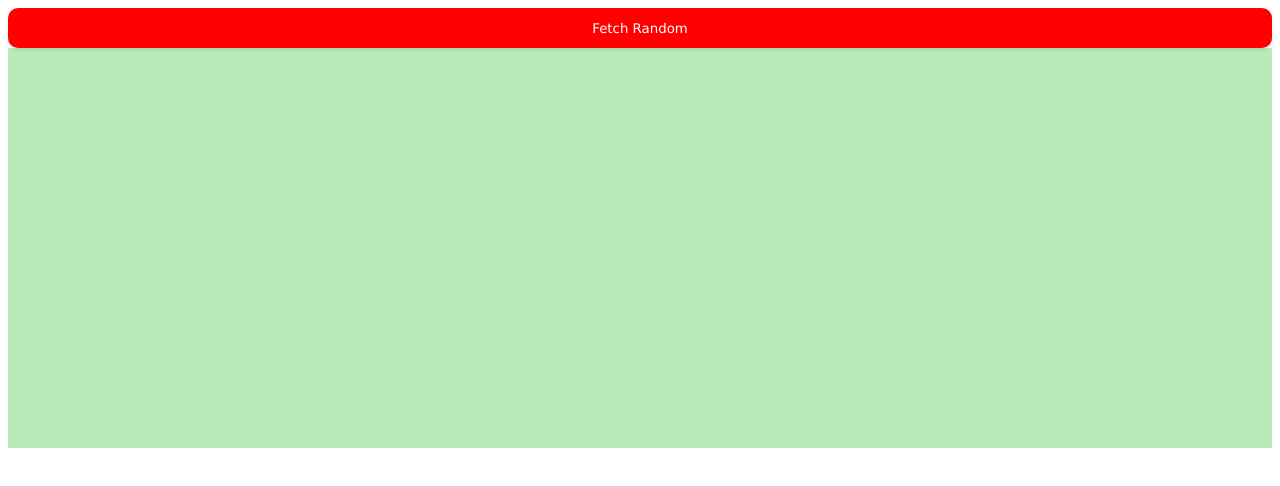
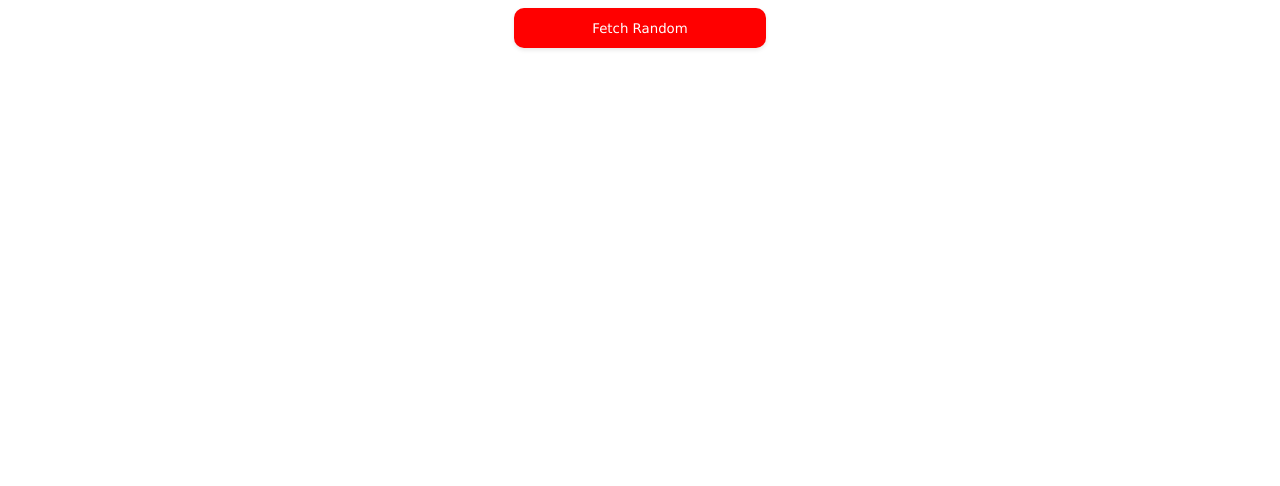
Before and after one commit to thejjwang/9SimpleReactExercises, a React (Vite) app in the folder vite-project/: page / in a window 1280 px wide. Shown: the top 486 px of the page. Built offline with nearby package versions, Linux system fonts and the light colour scheme.

Commit message:
styling ok

```diff
--- a/vite-project/src/App.css
+++ b/vite-project/src/App.css
@@ -90,7 +90,7 @@
 }
 /* WorkingWithAPi.jsx */
 .fetchRandomBtn {
-    width: 100%;
+    width: 20%;
     height: 40px;
     background-color: red;
     border-radius: 10px;
@@ -105,3 +105,25 @@
   transform: translateY(2px); /* Shift the button down by 2 pixels when pressed */
   box-shadow: 0 3px 2px rgba(0, 0, 0, 0.2); /* Adjust the shadow on press */
 }
+.mainDiv {
+    display: flex;
+    flex-direction: column;
+    justify-content: center;
+    align-items: center;
+}
+.cardComponentContainer {
+    display: grid;
+    grid-template-columns: 1fr 1fr;
+    gap: 20px;
+    justify-content: center;
+    background-color: rgb(186, 234, 186);
+}
+.avatarCard {
+    background-color: white;
+    border-radius: 10px;
+    display: flex;
+    flex-direction: column;
+    justify-content: center;
+    margin: 20px;
+    text-align: left;
+}
--- a/vite-project/src/CardComponent.jsx
+++ b/vite-project/src/CardComponent.jsx
@@ -1,8 +1,9 @@
 const CardComponent = ({avatar}) => {
   return (
-    <div className="cardContainer">
+    <div className="cardComponentContainer">
       {avatar.map((avatar, i) => (
-        <div className="card" key={i}>
+        <div className="avatarCard" key={i}>
+          <img src={avatar.avatar} alt={avatar.id} />
           <h3>
             {avatar.first_name} {avatar.last_name}
           </h3>
--- a/vite-project/src/WorkingWithApi.jsx
+++ b/vite-project/src/WorkingWithApi.jsx
@@ -22,7 +22,7 @@ const WorkingWithApi = () => {
 
 
   return (
-    <div>
+    <div className="mainDiv">
       <button onClick={fetchData} className="fetchRandomBtn">Fetch Random</button>
       <CardComponent avatar={avatar}/>
     </div>
```
